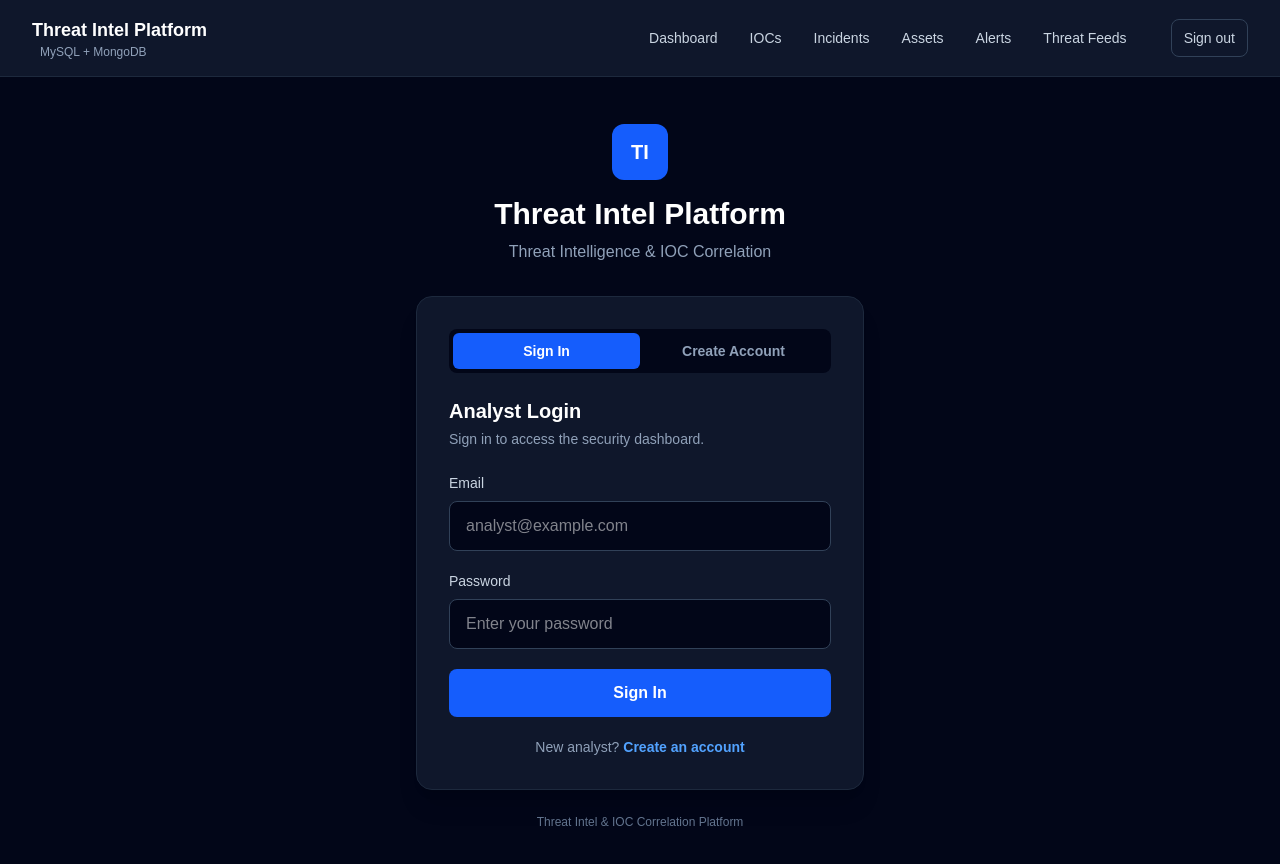
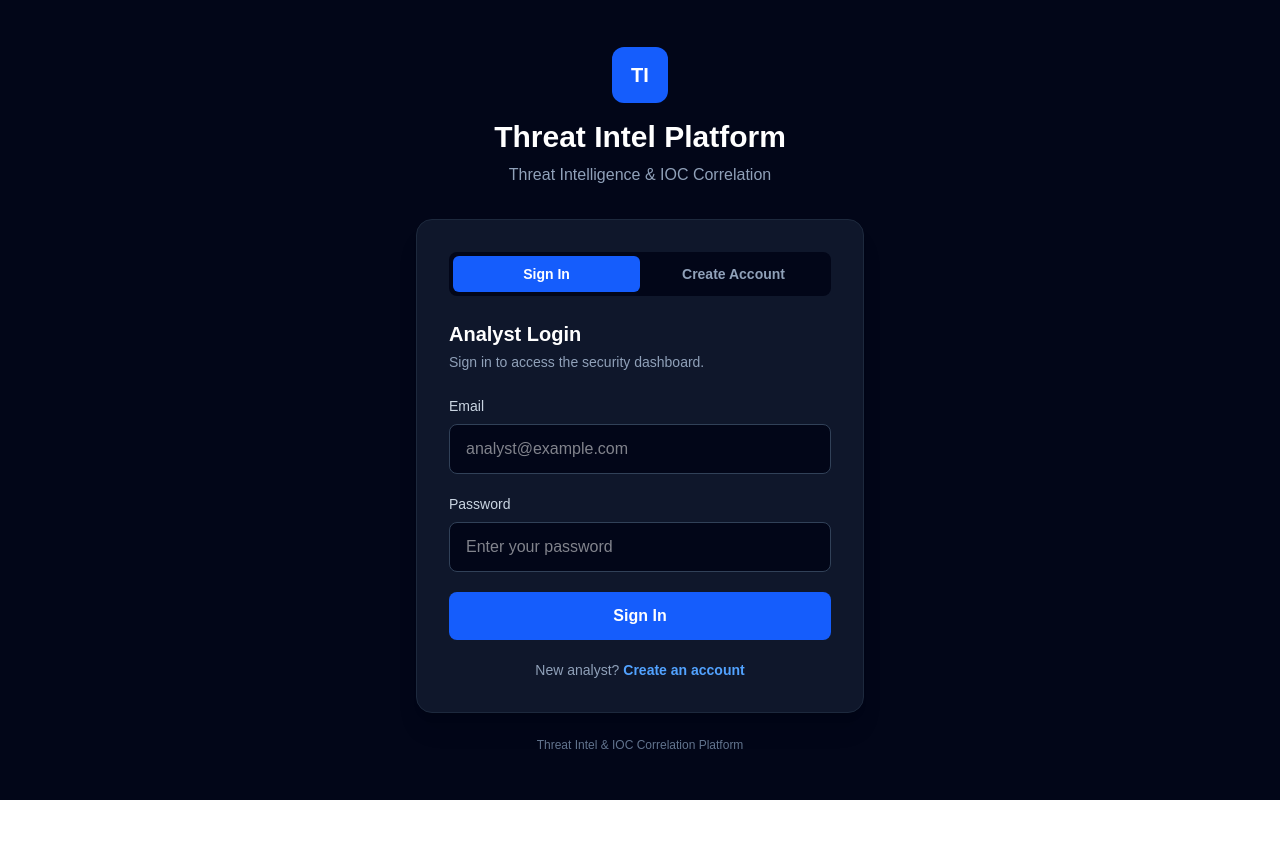
Before and after one commit to manasi132/threat-intel-platform, a Next.js app: page / in a window 1280 px wide. Shown: the top 864 px of the page. After the commit the page ends 800 px from the top, so only its background shows below. Built offline with nearby package versions, Linux system fonts and the light colour scheme; no server answers.

Commit message:
Use explicit ReactNode layout typing and keep navigation route-scoped

```diff
--- a/app/layout.tsx
+++ b/app/layout.tsx
@@ -1,6 +1,6 @@
 import type { Metadata } from "next";
+import type { ReactNode } from "react";
 import { Geist, Geist_Mono } from "next/font/google";
-import AppNav from "@/components/AppNav";
 import "./globals.css";
 
 const geistSans = Geist({ variable: "--font-geist-sans", subsets: ["latin"] });
@@ -11,13 +11,10 @@ export const metadata: Metadata = {
   description: "Threat intelligence, IOC correlation, and incident response workspace.",
 };
 
-export default function RootLayout({ children }: LayoutProps<"/">) {
+export default function RootLayout({ children }: { children: ReactNode }) {
   return (
     <html lang="en" className={`${geistSans.variable} ${geistMono.variable} h-full antialiased`}>
-      <body className="min-h-full bg-slate-950 text-slate-100">
-        <AppNav />
-        {children}
-      </body>
+      <body className="min-h-full bg-slate-950 text-slate-100">{children}</body>
     </html>
   );
 }
```
